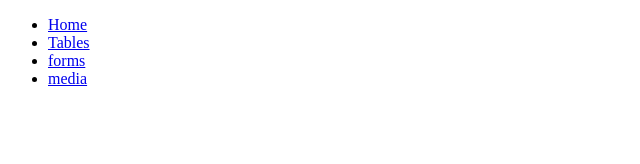
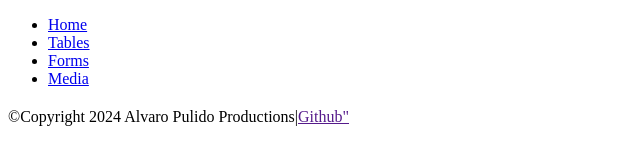
Before and after one commit to apulido08/COMP001A.LectureActivity4, a plain HTML site: page tables.html in a window 1280 px wide. Shown: the whole page, without its empty margins (0-640 px from the left). Drawn offline with Linux system fonts and the light colour scheme.

Commit message:
added footer

```diff
--- a/tables.html
+++ b/tables.html
@@ -11,14 +11,16 @@
             <ul>
                 <li><a href="Home.html" target="_self">Home</a></li>
                 <li><a href="tables.html" target="_self">Tables</a></li>
-                <li><a href="forms.html" target="_self">forms</a></li>
-                <li><a href="media.html" target="_self">media</a></li>
+                <li><a href="forms.html" target="_self">Forms</a></li>
+                <li><a href="media.html" target="_self">Media</a></li>
                 <h1></h1>
             </ul>
         </nav>
     </header>
     <main></main>
-    <footer></footer>
+    <footer>
+        <p>&copy;Copyright 2024 Alvaro Pulido Productions|<a href=""https://github.com/apulido08" target="_blank">Github"</a></p>
+    </footer>
 
 </body>
 </html>
```
